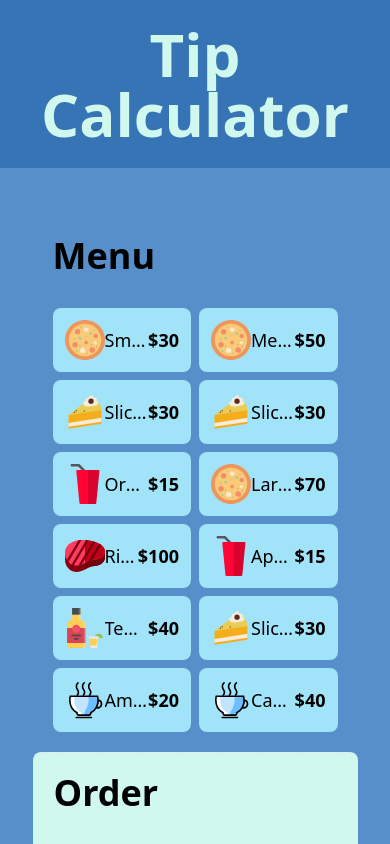
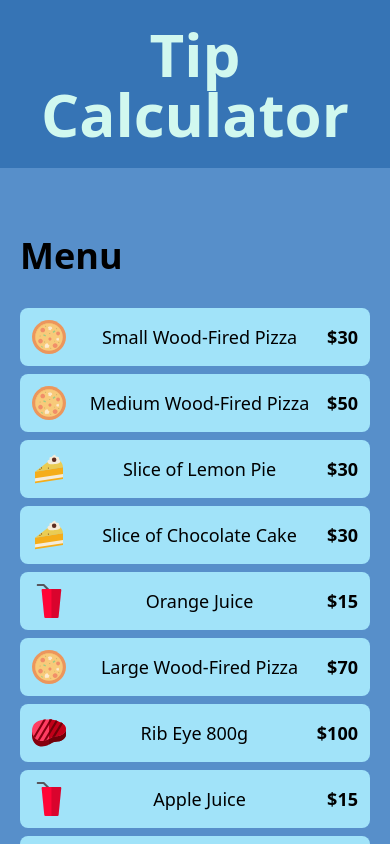
Before and after one commit to GilpiDv/myrestaurant-app, a React (Vite) app: page / in a window 390 px wide. Shown: the top 844 px of the page. Built offline with nearby package versions, Linux system fonts and the light colour scheme.

Commit message:
adjusts for small screens

```diff
--- a/src/App.tsx
+++ b/src/App.tsx
@@ -15,10 +15,10 @@ function App() {
                 <h1 className="text-center font-black text-6xl">Tip Calculator</h1>
             </header>
 
-            <main className="max-w-10/12 mx-auto pt-12 grid lg:grid-cols-2">
+            <main className="lg:max-w-10/12 mx-auto pt-12 grid lg:grid-cols-2">
                 <div className="p-5">
                     <h2 className="text-4xl font-black">Menu</h2>
-                    <div className="mt-8 grid grid-cols-2 gap-2 menu-items-container">
+                    <div className="mt-8 grid grid-cols-1 gap-2 menu-items-container lg:grid-cols-2">
                         {menuItems.map(item => (
                             <MenuItem
                                 key={item.id}
--- a/src/components/MenuItem.tsx
+++ b/src/components/MenuItem.tsx
@@ -13,7 +13,7 @@ export default function MenuItem({item, addItem} : MenuItemProps) {
             onClick={() => addItem(item)}
             title={item.name}
         >
-            <img width={'40vh'} src={`/img/${item.image}`} alt="" />
+            <img width={'40vh'} src={`/img/${item.image}`} alt={item.image} className="pr-1.5"/>
             <p className="truncate font-medium">
                 {item.name}
             </p>
--- a/src/components/OrderContent.tsx
+++ b/src/components/OrderContent.tsx
@@ -26,10 +26,10 @@ export default function OrderContent({order, removeItemFromOrder, increaseQuanti
                     order.map( item => (
                         <div key={item.id} className="flex justify-between items-center py-5 border-b border-b-white last-of-type:border-b-0 ">
                             <div className="flex items-center space-x-4">
-                                <img className="w-16 h-16 object-cover" src={`/img/${item.image}`} alt="" />
+                                <img className="w-16 h-16 object-cover not-lg:hidden lg" src={`/img/${item.image}`} alt="" />
                                 <div>
                                     <p className="text-lg">
-                                        <span className="font-medium">{item.name}</span> - <span className="font-semibold">{formatCurrency(item.price)}</span>
+                                        <span className="font-medium">{item.name}</span>{/*  - <span className="font-semibold">{formatCurrency(item.price)}</span> */}
                                     </p>
                                     <p className="space-x-2">
                                         <button className="btn-change-quantity" onClick={() => decreaseQuantity(item.id)} disabled={item.quantity === minItems}>
@@ -38,7 +38,7 @@ export default function OrderContent({order, removeItemFromOrder, increaseQuanti
                                         <button className="btn-change-quantity mr-3" onClick={() => increaseQuantity(item.id)} disabled={item.quantity === maxItems}>
                                            <FontAwesomeIcon icon={faChevronUp} />
                                         </button>
-                                        Quantity: {''}
+                                        Qty: {''}
                                         <span className="font-semibold">{item.quantity}</span>
                                         <FontAwesomeIcon icon={faCaretRight} />
                                         <span className="font-semibold">{formatCurrency(item.price * item.quantity)}</span>
```
